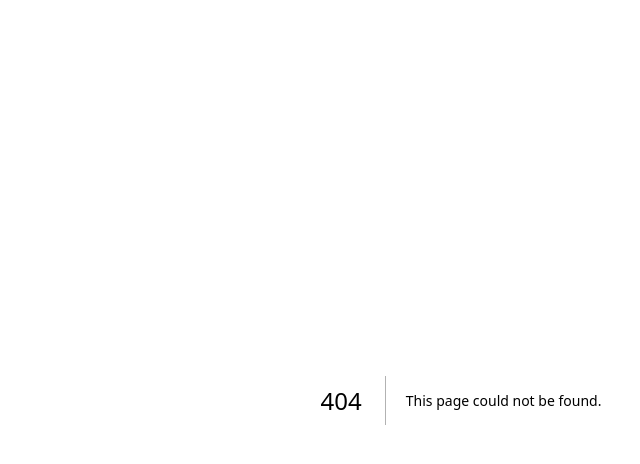
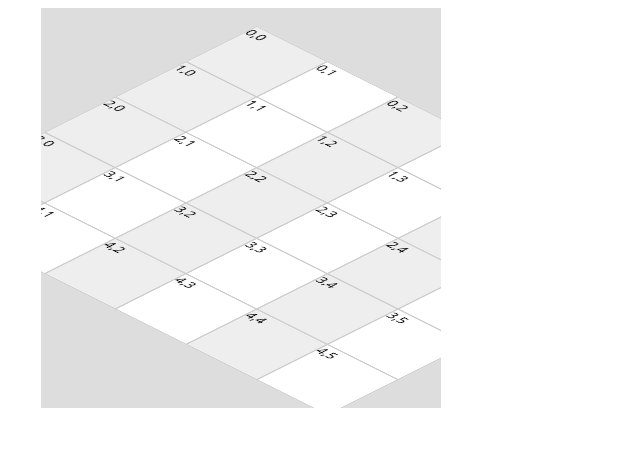
Before and after one commit to 4mdosx/cgame, a Next.js app: page /lab/map in a window 1280 px wide. Before the commit this address had no page. Shown: the top 464 px of the page, without its empty margins (179-819 px from the left). Built offline with nearby package versions, Linux system fonts and the light colour scheme.

Commit message:
map demo

```diff
--- /dev/null
+++ b/src/app/lab/map/page.jsx
@@ -0,0 +1,12 @@
+'use client'
+import WorldMap from '@/container/map'
+
+export default function LabMap() {
+  return (
+    <main className="overview_page grid grid-cols-12 gap-4 pt-2">
+      <div className="col-span-12 border-red-100">
+        <WorldMap />
+      </div>
+    </main>
+  )
+}
--- /dev/null
+++ b/src/container/map/index.jsx
@@ -0,0 +1,36 @@
+import { useEffect, useRef, useState } from 'react'
+import './map.sass'
+
+const map = [
+  [{ coordinates: [0, 0] }, { coordinates: [0, 1] }, { coordinates: [0, 2] }, { coordinates: [0, 3] }, { coordinates: [0, 4] }, { coordinates: [0, 5] }],
+  [{ coordinates: [1, 0] }, { coordinates: [1, 1] }, { coordinates: [1, 2] }, { coordinates: [1, 3] }, { coordinates: [1, 4] }, { coordinates: [1, 5] }],
+  [{ coordinates: [2, 0] }, { coordinates: [2, 1] }, { coordinates: [2, 2] }, { coordinates: [2, 3] }, { coordinates: [2, 4] }, { coordinates: [2, 5] }],
+  [{ coordinates: [3, 0] }, { coordinates: [3, 1] }, { coordinates: [3, 2] }, { coordinates: [3, 3] }, { coordinates: [3, 4] }, { coordinates: [3, 5] }],
+  [{ coordinates: [4, 0] }, { coordinates: [4, 1] }, { coordinates: [4, 2] }, { coordinates: [4, 3] }, { coordinates: [4, 4] }, { coordinates: [4, 5] }],
+]
+
+export default function Map() {
+  const mapDom = useRef(null)
+
+  useEffect(() => {
+    if (!mapDom.current) return
+    window.mapDom = mapDom.current
+    mapDom.current.scrollTo(mapDom.current.scrollHeight / 3, mapDom.current.scrollWidth / 4)
+  })
+
+  return (
+    <div className="map-box" ref={mapDom}>
+      <div className="map">
+        {map.map((row, i) => (
+          <div className="row" key={i}>
+            {row.map((cell, j) => (
+              <div className="cell" key={j}>
+                {cell.coordinates.join(',')}
+              </div>
+            ))}
+          </div>
+        ))}
+      </div>
+    </div>
+  )
+}
--- /dev/null
+++ b/src/container/map/map.sass
@@ -0,0 +1,29 @@
+.map-box
+  width: 400px
+  height: 400px
+  cursor: pointer
+  background-color: #ddd
+  overflow: scroll
+.map
+  padding-left: 200px
+  padding-bottom: 240px
+  position: relative
+  transform: rotateX(60deg)  rotateZ(45deg)
+  transform-origin: center center
+
+.row
+  display: flex
+  flex: 1
+  flex-shrink: 0
+.cell
+  cursor: pointer
+  border: 1px solid #ccc
+  min-width: 100px
+  height: 100px
+  &:nth-child(odd)
+    background: #eee
+  &:nth-child(even)
+    background: #fff
+  &:hover
+    transform: scale(1.1) translateY(-10px)
+    box-shadow: 0 0 10px rgba(0,0,0,.5)
```
